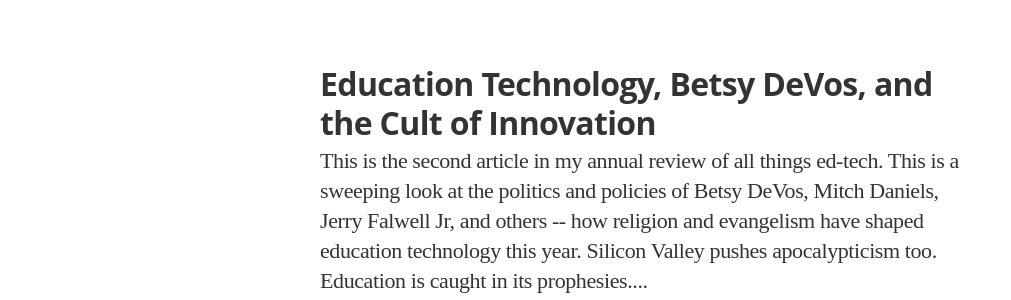
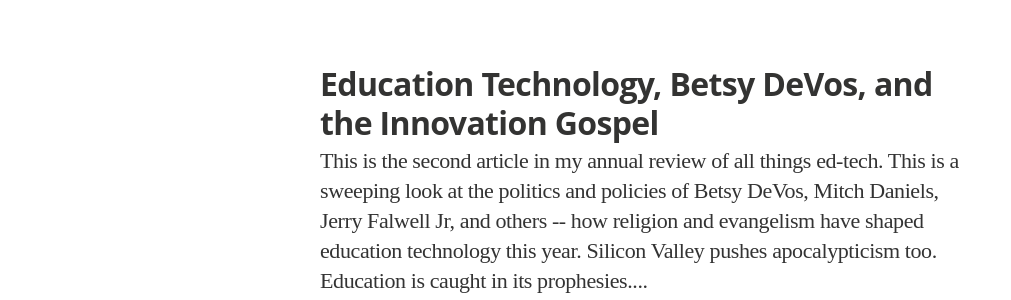
Before and after one commit to HackEducation/Writing, a Jekyll site: the page built from index.html, in a window 1280 px wide and 900 px high, scrolled down 677 px. Shown: the part 198-498 px from the top of the window, without its empty margins (0-1011 px from the left). Built offline with Jekyll 4.4.1, drawn with Linux system fonts in a browser that asks for light colours; nearby versions of some CDN libraries; some web fonts are replaced.

Commit message:
edit title

```diff
--- a/index.html
+++ b/index.html
@@ -12,7 +12,7 @@ layout: default
         <article class="post" itemscope itemtype="http://schema.org/BlogPosting" role="article">
           <div class="article-item">
             <header class="post-header">
-              <h2 class="post-title" itemprop="name"><a href="http://hackeducation.com/2017/12/04/top-ed-tech-trends-betsy-devos" itemprop="url">Education Technology, Betsy DeVos, and the Cult of Innovation</a></h2>
+              <h2 class="post-title" itemprop="name"><a href="http://hackeducation.com/2017/12/04/top-ed-tech-trends-betsy-devos" itemprop="url">Education Technology, Betsy DeVos, and the Innovation Gospel</a></h2>
             </header>
             <section class="post-excerpt" itemprop="description">
               <p>This is the second article in my annual review of all things ed-tech. This is a sweeping look at the politics and policies of Betsy DeVos, Mitch Daniels, Jerry Falwell Jr, and others -- how religion and evangelism have shaped education technology this year. Silicon Valley pushes apocalypticism too. Education is caught in its prophesies....</p>
```
